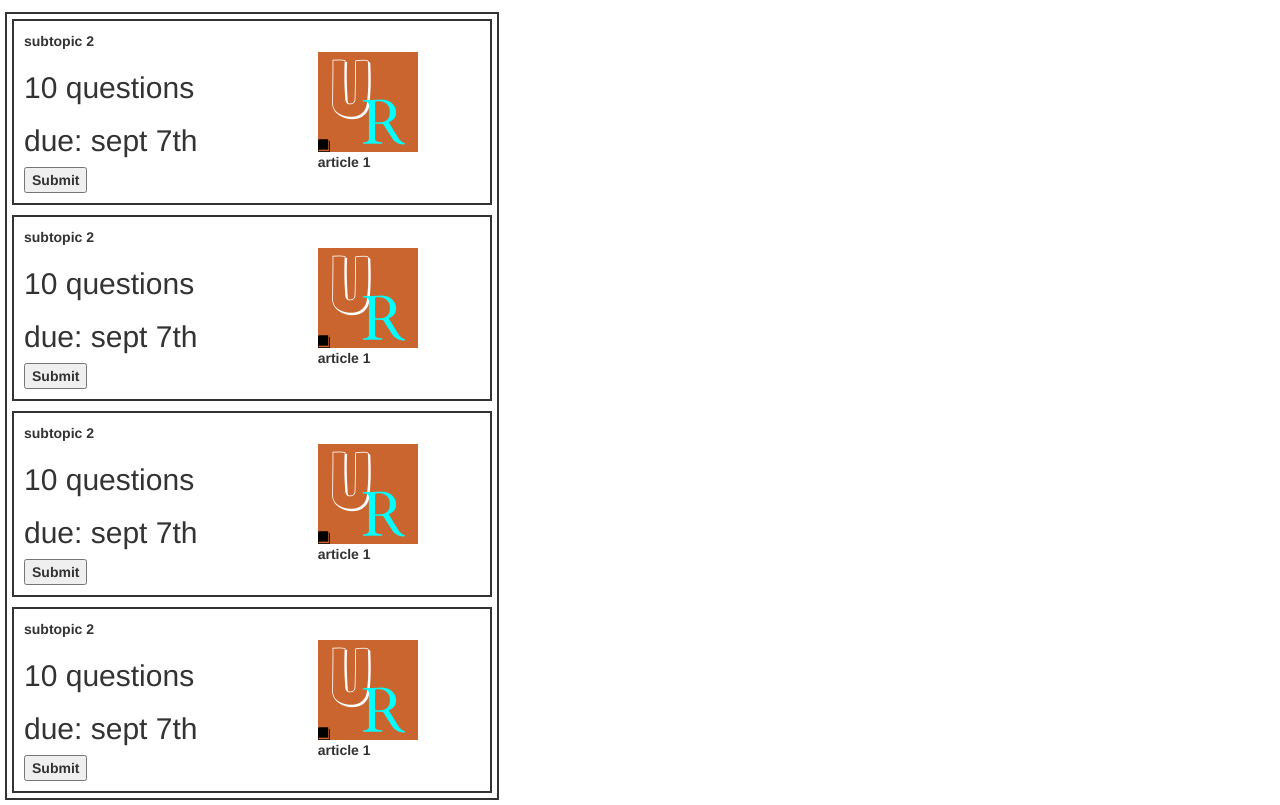
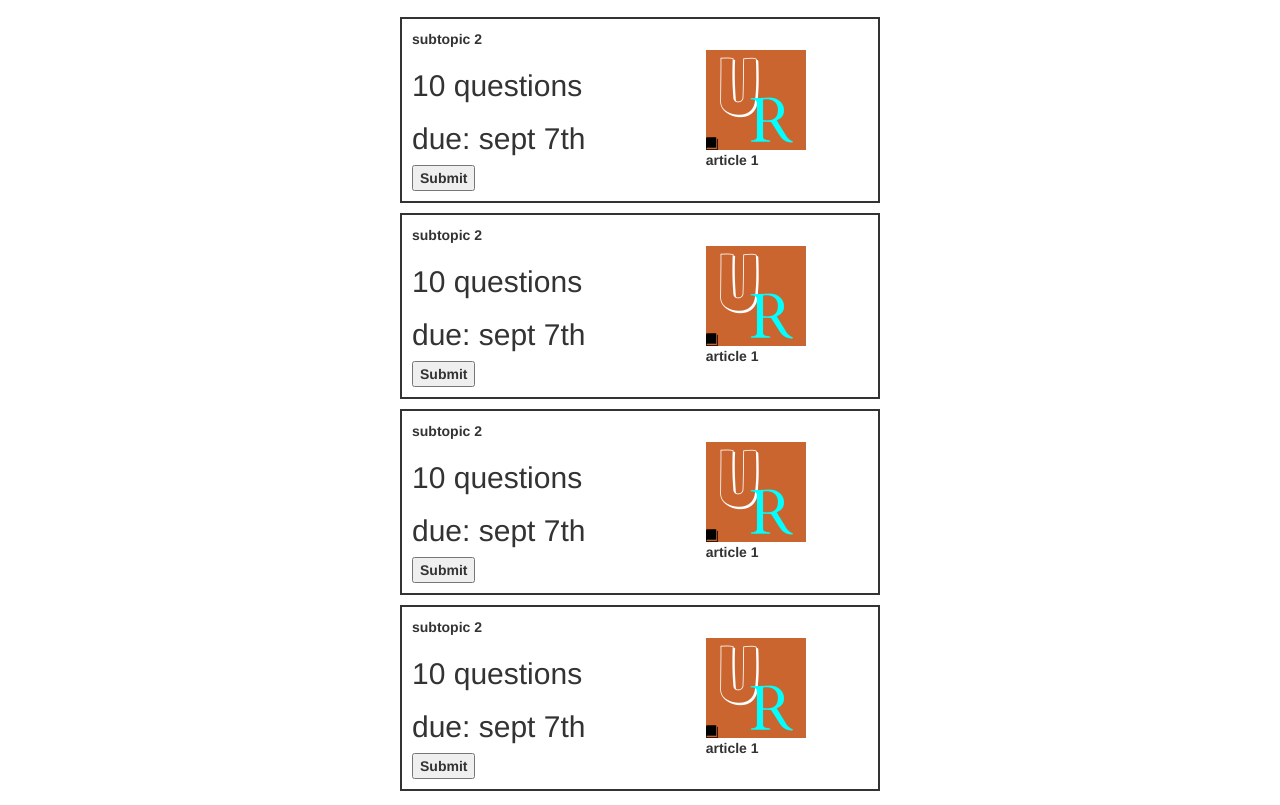
Before and after one commit to gayanes/UniReads, a plain HTML site: page test.html in a window 1280 px wide. Shown: the part 113-918 px from the top of the page. Drawn offline with nearby package versions, Linux system fonts and the light colour scheme.

Commit message:
testing center

```diff
--- a/test.html
+++ b/test.html
@@ -47,7 +47,7 @@
 
 
 	<!-- 	1st -->
-<table>
+<center><table style= "border: 0;">
 <tr>
 <td><center>
 	<table >
@@ -238,7 +238,7 @@
                   </tr>
 </table></center></td></tr>
 
-</table>
+</table> </center>
 
 	</body>
 </html>
```
